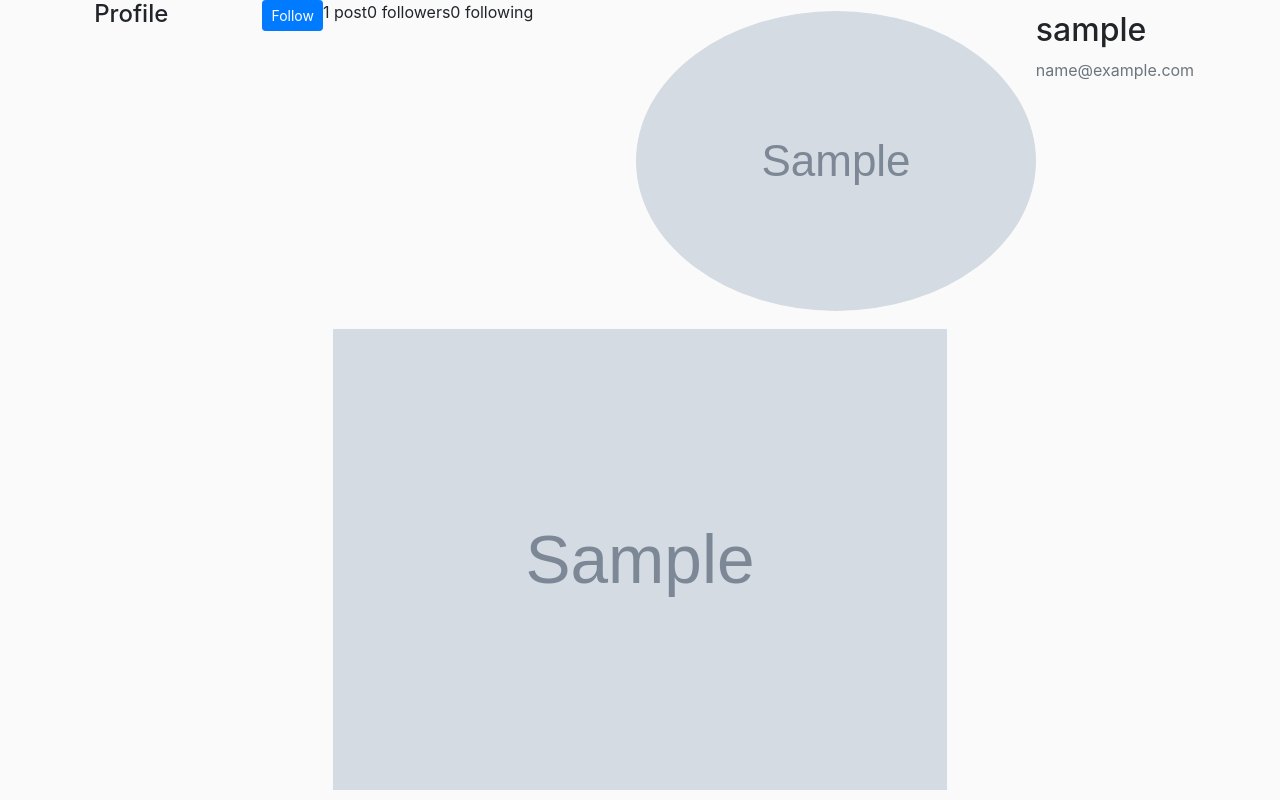
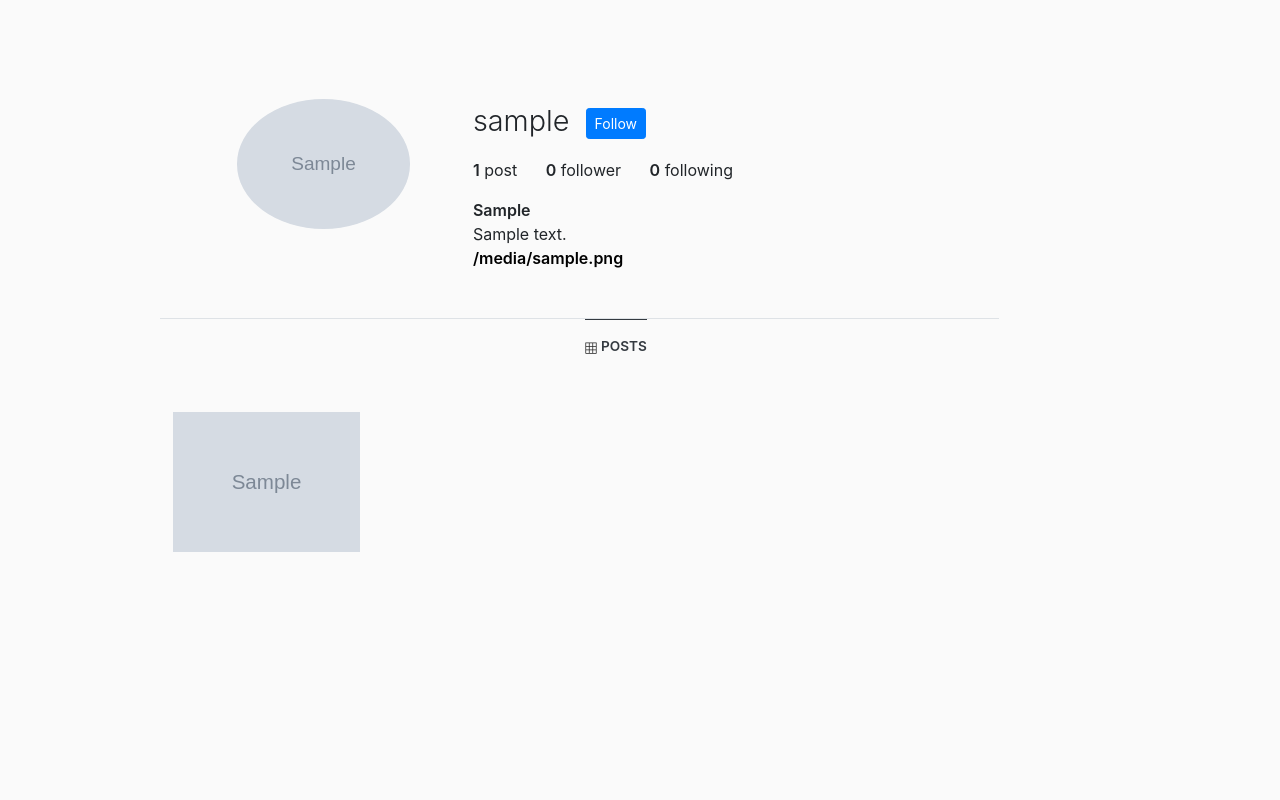
Before and after one commit to RashimNarayanTiku/instagram, a Django app: template user/templates/user/profile.html in a window 1280 px wide. Run offline with Django 3.2, Linux system fonts and the light colour scheme; the template is opened without the code that fills it: most values are stand-ins (such as "Sample title", 1, 10 or a date in 2020); grey boxes marked "Sample" are stand-in pictures; some libraries are stand-ins or nearby versions.

Commit message:
profile page frontend in progress

```diff
--- a/message/templates/message/inbox_detail.html
+++ b/message/templates/message/inbox_detail.html
@@ -8,7 +8,7 @@
     </div>
 </div>
 <div class="card-body border-top-0 m-0 justify-content-end">
-    <div class='message-section' id="message-section-{{inbox.id}}" style="height:65vh; overflow:auto;">
+    <div class='message-section' id="message-section-{{inbox.id}}" style="height:64vh; overflow:auto;">
         {% for message in messages %}
             {% if message.post %}
                 {% if message in owner_messages %}
@@ -72,7 +72,7 @@
         {% endfor %}
     </div>
 
-    <div class='col-11 ml-3 d-flex' style="border:1px solid #e4e4e4; border-radius:20px; height:7vh; margin-bottom:0.5rem;">
+    <div class='col-11 ml-3 mt-2 d-flex' style="border:1px solid #e4e4e4; border-radius:20px; height:7vh; margin-bottom:0.5rem;">
         <div class='row p-2'>
             <span class='emoji col-1 pl-0'>
                 <svg aria-label="Emoji" disabled fill="#262626" height="24" viewBox="0 0 48 48" width="24"><path d="M24 48C10.8 48 0 37.2 0 24S10.8 0 24 0s24 10.8 24 24-10.8 24-24 24zm0-45C12.4 3 3 12.4 3 24s9.4 21 21 21 21-9.4 21-21S35.6 3 24 3z"></path><path d="M34.9 24c0-1.4-1.1-2.5-2.5-2.5s-2.5 1.1-2.5 2.5 1.1 2.5 2.5 2.5 2.5-1.1 2.5-2.5zm-21.8 0c0-1.4 1.1-2.5 2.5-2.5s2.5 1.1 2.5 2.5-1.1 2.5-2.5 2.5-2.5-1.1-2.5-2.5zM24 37.3c-5.2 0-8-3.5-8.2-3.7-.5-.6-.4-1.6.2-2.1.6-.5 1.6-.4 2.1.2.1.1 2.1 2.5 5.8 2.5 3.7 0 5.8-2.5 5.8-2.5.5-.6 1.5-.7 2.1-.2.6.5.7 1.5.2 2.1 0 .2-2.8 3.7-8 3.7z"></path></svg>
--- a/post/static/css/base.css
+++ b/post/static/css/base.css
@@ -1,3 +1,8 @@
+
+.image{
+    background-size: cover !important;
+  background-position: center;
+}
 b{
     font-weight: 600;
 }
@@ -88,6 +93,7 @@ body{
     text-decoration: none;
     color:black;
     font-weight: 600;
+
 }
 #search-list>li{
     width:100%;
@@ -137,6 +143,7 @@ a{
     cursor:pointer;
     outline:none;
     color:#000;
+    text-decoration: none !important;
 
 }
 
@@ -492,8 +499,16 @@ a{
 
 .inbox-dropdown .dropdown-menu{
     height:50vh;
-    width:75vw !important;
+    width:92vw !important;
     overflow-y:auto;
+}
+
+.btn.btn-outline-secondary{
+    border-color:#dfdfdf !important;
+    font-weight: 600;
+}
+.btn.btn-outline-secondary:hover{
+    background-color: rgba(255, 255, 255, 0) !important;
 }
 
 @media (max-width: 768px) {
--- a/post/static/js/base.js
+++ b/post/static/js/base.js
@@ -117,13 +117,13 @@ function getCookie(cname) {
 
 // --------------------Profile search--------------------
 
-const user_input = $("#user-input")
-const load_icon = $('#load-icon')
-const artists_div = $('#search-results')
-const triangle = $('.triangle-up')
-const endpoint = '/search/'
-const delay_by_in_ms = 700
-const scheduled_functio = false
+let user_input = $("#user-input")
+let load_icon = $('#load-icon')
+let artists_div = $('#search-results')
+let triangle = $('.triangle-up')
+let endpoint = '/search/'
+let delay_by_in_ms = 700
+let scheduled_functio = false
 
 let ajax_call = function (endpoint, request_parameters) {
 
@@ -447,8 +447,9 @@ var message_notification = setInterval(function(){
         var notif = response.notifications
 
         $('.inbox').removeClass('unread')
+        console.log(notif[0],"are the no of notifs")
         for(var i=0; i<notif.length; i++){
-            $(`#inbox-${notif[i]}`).addClass('unread')
+            $(`.inbox-${notif[i]}`).addClass('unread')
         }
 
 
--- a/user/templates/user/profile.html
+++ b/user/templates/user/profile.html
@@ -3,43 +3,59 @@
 {% block title %}{{profile.user.first_name}} (@{{profile.user.username}}) &#8226; Instagram photos and videos &#8212; Facebook{% endblock %}
 {% load static %}
 {% block content%}
-<div class="content-section mx-auto">
-    <h4>Profile</h4>
+<div class='container col-12 col-lg-9 justify-content-start' style="padding: 0; margin: 0;">
+  <div class='row' style="margin-top: 5rem;">
+
+    <div class="media pb-5 border-bottom">
+          <div class="media-left p-0 col-4 col-sm-3 ml-0 mr-0 ml-md-5 mr-md-5 image">
+            <img class="rounded-circle account-img col-12 image" src="{{profile.photo.url}}">
           </div>
+          <div class="media-body m-0" style="font-size: 1rem;">
+            <div class="media-heading d-inline" style="font-size: 1.8rem; font-weight: 300;" >
+              <span> {{profile.user.username}}</span>
 
-
-    <div class='follow-section'>
+              <span class='follow-section d-inline ml-2'>
                 {% if profile.user == user %}
-      <div class='btn btn-outline-secondary btn-sm '><span style="color:black;">Edit Profile</span></div>
+                <a href="{% url 'edit'%}"><div class='btn btn-outline-secondary btn-sm '><span style="color:black;">Edit Profile</span></div></a>
+                <a href="{% url 'edit'%}"><svg aria-label="Options" class="_8-yf5 " fill="#262626" height="24" viewBox="0 0 48 48" width="24"><path clip-rule="evenodd" d="M46.7 20.6l-2.1-1.1c-.4-.2-.7-.5-.8-1-.5-1.6-1.1-3.2-1.9-4.7-.2-.4-.3-.8-.1-1.2l.8-2.3c.2-.5 0-1.1-.4-1.5l-2.9-2.9c-.4-.4-1-.5-1.5-.4l-2.3.8c-.4.1-.8.1-1.2-.1-1.4-.8-3-1.5-4.6-1.9-.4-.1-.8-.4-1-.8l-1.1-2.2c-.3-.5-.8-.8-1.3-.8h-4.1c-.6 0-1.1.3-1.3.8l-1.1 2.2c-.2.4-.5.7-1 .8-1.6.5-3.2 1.1-4.6 1.9-.4.2-.8.3-1.2.1l-2.3-.8c-.5-.2-1.1 0-1.5.4L5.9 8.8c-.4.4-.5 1-.4 1.5l.8 2.3c.1.4.1.8-.1 1.2-.8 1.5-1.5 3-1.9 4.7-.1.4-.4.8-.8 1l-2.1 1.1c-.5.3-.8.8-.8 1.3V26c0 .6.3 1.1.8 1.3l2.1 1.1c.4.2.7.5.8 1 .5 1.6 1.1 3.2 1.9 4.7.2.4.3.8.1 1.2l-.8 2.3c-.2.5 0 1.1.4 1.5L8.8 42c.4.4 1 .5 1.5.4l2.3-.8c.4-.1.8-.1 1.2.1 1.4.8 3 1.5 4.6 1.9.4.1.8.4 1 .8l1.1 2.2c.3.5.8.8 1.3.8h4.1c.6 0 1.1-.3 1.3-.8l1.1-2.2c.2-.4.5-.7 1-.8 1.6-.5 3.2-1.1 4.6-1.9.4-.2.8-.3 1.2-.1l2.3.8c.5.2 1.1 0 1.5-.4l2.9-2.9c.4-.4.5-1 .4-1.5l-.8-2.3c-.1-.4-.1-.8.1-1.2.8-1.5 1.5-3 1.9-4.7.1-.4.4-.8.8-1l2.1-1.1c.5-.3.8-.8.8-1.3v-4.1c.4-.5.1-1.1-.4-1.3zM24 41.5c-9.7 0-17.5-7.8-17.5-17.5S14.3 6.5 24 6.5 41.5 14.3 41.5 24 33.7 41.5 24 41.5z" fill-rule="evenodd"></path></svg></a>
                 {% elif profile.user.username in following %}
-      <div class='btn btn-outline-secondary btn-sm '><span style="color:black;">Message</span></div>
-      <div class='btn btn-outline-secondary btn-sm follow-btn' style="color:black;"><img src='{% static "img/user-icon.png"%} 'style="width:80%;"></div>
+                <a href="{% url 'inbox_create' profile.user.id %}" class='btn btn-outline-secondary btn-sm'><span style="color:black;">Message</span></a>
+                <div class='btn btn-outline-secondary btn-sm follow-btn' style="color:black;"><img src='{% static "img/user-icon.png"%}' style="width:80%;"></div>
                 {% else %}
                 <div class='btn btn-primary btn-sm follow-btn'>Follow</div>
                 {% endif%}
+              </span>
             </div>
 
-  </h1>
-  <span>{{profile.user.owner_posts.count}} post </span>
-  <span>{{profile.user.followers.count|add:-1}} followers </span>
-  <span>{{profile.user.following.count|add:-1}} following </span>
+          <div class='counts mt-3 mb-3'>
+            <span class='mr-md-4'><b>{{profile.user.owner_posts.count}}</b> post{%if profile.user.owner_posts.count > 1%}s{% endif %} </span>
+            <span class='mr-md-4'><b>{{profile.user.followers.count|add:-1}}</b> follower{%if profile.user.followers.count > 2%}s{% endif %} </span>
+            <span class='mr-md-4'><b>{{profile.user.following.count|add:-1}}</b> following </span>
+          </div>
 
-  <div class="content-section mx-auto">
-    <div class="media">
-      <img class="rounded-circle account-img" src="{{profile.photo.url}}">
-      <div class="content-info">
-        <h2 class="media-heading">{{profile.user.username}}</h2>
-        <p class="text-secondary">{{profile.user.email}}</p>
-      </div>
+          <div><b>{{profile.user.first_name}}</b></div>
+          <div>{{profile.bio}}</div>
+          <div> <a href='{{profile.wedivbsite}}'><b>{{profile.website}}</b></a></div>
     </div>
   </div>
 
-
+  <div class='row col-12 justify-content-center' style="font-size: 0.85rem;">
+    <a class="mr-5 text-dark border-top border-dark" href="{% url 'profile' profile.user.username %}" style="padding-top:1rem">
+      <svg aria-label="Posts" class="_8-yf5 " fill="#262626" height="12" viewBox="0 0 48 48" width="12"><path clip-rule="evenodd" d="M45 1.5H3c-.8 0-1.5.7-1.5 1.5v42c0 .8.7 1.5 1.5 1.5h42c.8 0 1.5-.7 1.5-1.5V3c0-.8-.7-1.5-1.5-1.5zm-40.5 3h11v11h-11v-11zm0 14h11v11h-11v-11zm11 25h-11v-11h11v11zm14 0h-11v-11h11v11zm0-14h-11v-11h11v11zm0-14h-11v-11h11v11zm14 28h-11v-11h11v11zm0-14h-11v-11h11v11zm0-14h-11v-11h11v11z" fill-rule="evenodd"></path></svg>
+      <b>POSTS</b>
+    </a>
+    {% if profile.user == user %}
+    <a class="mr-5 text-secondary" href="{% url 'saved' profile.user.username %}" style="padding-top:1rem">
+      <svg aria-label="Saved" class="_8-yf5 " fill="#8e8e8e" height="12" viewBox="0 0 48 48" width="12"><path d="M43.5 48c-.4 0-.8-.2-1.1-.4L24 29 5.6 47.6c-.4.4-1.1.6-1.6.3-.6-.2-1-.8-1-1.4v-45C3 .7 3.7 0 4.5 0h39c.8 0 1.5.7 1.5 1.5v45c0 .6-.4 1.2-.9 1.4-.2.1-.4.1-.6.1zM24 26c.8 0 1.6.3 2.2.9l15.8 16V3H6v39.9l15.8-16c.6-.6 1.4-.9 2.2-.9z"></path></svg>
+      <b>SAVED</b>
+    </a>
+    {% endif %}
+  </div>
+  <div class='row mt-5'>
     {% if profile.user.owner_posts.count > 0 %}
       {% for post in profile.user.owner_posts.all %}
       <img class="btn article-img all-comments" id='all-comments-{{post.id}}' src="{{ post.photo.url }}" style="width: 50%;">
       {% endfor %}
-
     {% else %}
       <div class='no-post'>
           <img src='{%static "img/no-post.png" %}'>
@@ -47,5 +63,7 @@
           <p> When you share photos, they will appear on <br> your profile.</p>
       </div>
     {% endif %}
+  </div>
 
+</div>
 {% endblock %}
```
Also changed, not shown: message/templates/message/inbox.html (+7 -7 lines). Lines whose indentation alone changed are shown as unchanged.
